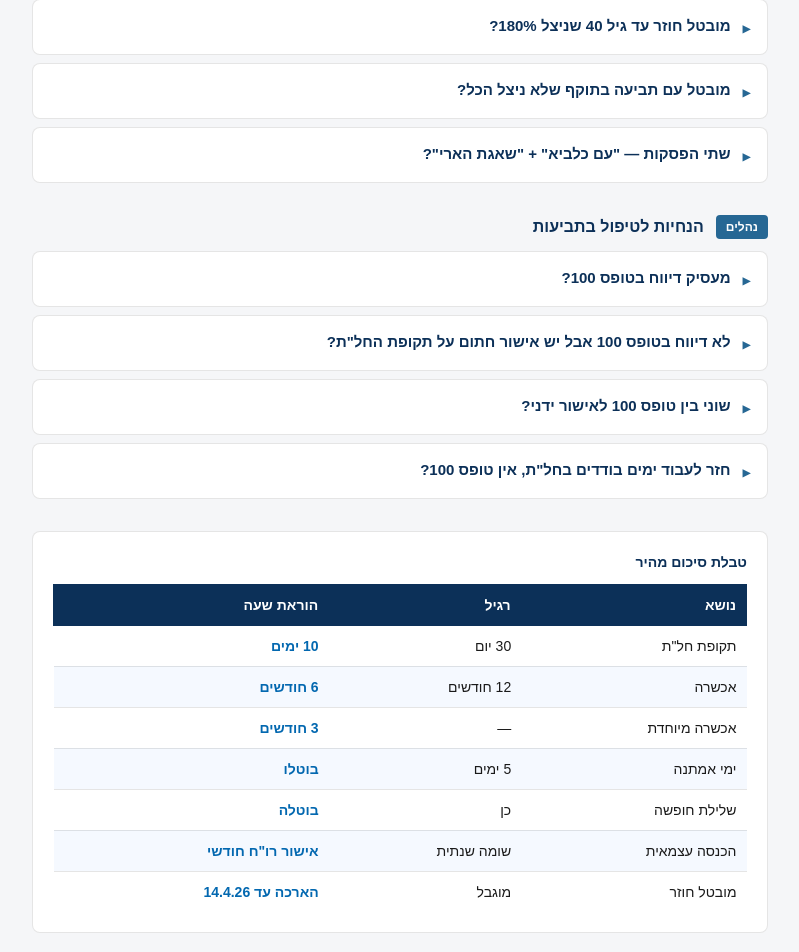
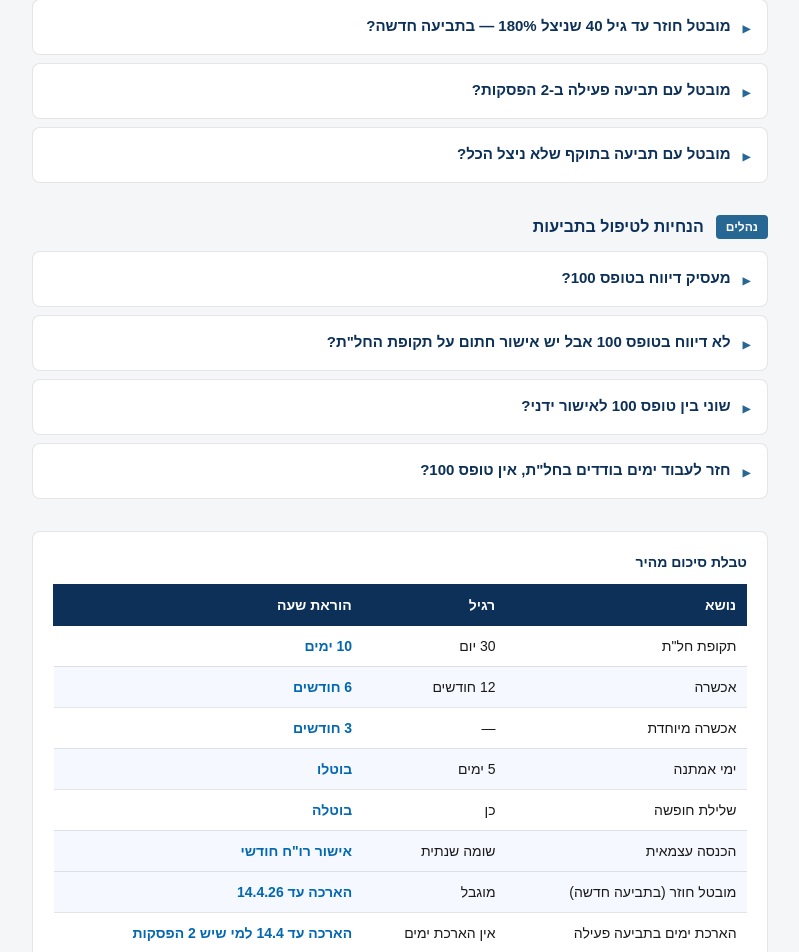
Before and after one commit to AVI1840/shaagat-haari-app, a Next.js app: page /chalat/clerk in a window 1280 px wide. Shown: the part 1531-2483 px from the top of the page, without its empty margins (240-1039 px from the left). Built offline with nearby package versions, Linux system fonts and the light colour scheme.

Commit message:
fix: clerk - section 3 add wounded, section 7 new claim/active split, table add new rows

```diff
--- a/src/components/chalat/ClerkGuide.tsx
+++ b/src/components/chalat/ClerkGuide.tsx
@@ -15,9 +15,9 @@ const S: Sec[] = [
     { q: "החודש השישי חלקי — מה עושים?", a: 'אם זה לא החודש הקובע, יש להזין למערכת "כב" (כן לבסיס). אחרת השכר של 5 החודשים יחולק ב-150.', system_note: 'במסך חישוב שכר — סמן "כב" עבור חודש חלקי.', example: "מבוטח עבד 5 חודשים מלאים + 15 ימים. יש לסמן כב." },
   ]},
   { title: "אכשרה 3 חודשים — אוכלוסיות מיוחדות", ref: "3", items: [
-    { q: "מי זכאי ל-3 חודשים?", a: "אנשים עם מוגבלות (נכות כללית / נכות מעבודה / נכי צה\"ל / פטור ממס רפואי), מפונים, בני זוג של משרתי 90+ ימי מילואים, בני זוג של פצועים, חיילים משוחררים." },
+    { q: "מי זכאי ל-3 חודשים?", a: "אנשים עם מוגבלות (נכות כללית / נכות מעבודה / נכי צה\"ל / פטור ממס רפואי), מפונים, פצועים ובני זוגם, בני זוג של משרתי 90+ ימי מילואים, חיילים משוחררים." },
     { q: "איך מטפלים במערכת?", a: "המערכת לא ערוכה.", system_note: "להזין תקופת עבודה נוספת עד 6 חודשים במסך 162 תיק 03. להזין שכר 3 חודשים בתיק 03. התביעה תידחה ראשונית — לאשר לאחר אישורים.", example: "מפונה עם 4 חודשי אכשרה: להזין 2 חודשים נוספים במסך 162 תיק 03. לצרף אישור רשות מקומית." },
-    { q: "אילו מסמכים נדרשים?", a: "אנשים עם מוגבלות / נכי צה\"ל — נתוני ב\"ל או משהב\"ט. פטור ממס — אישור מס הכנסה. מפונים — אישור רשות מקומית. בני זוג של משרתי מילואים / בני זוג של פצועים — אישור משהב\"ט. חיילים משוחררים — נתוני ב\"ל." },
+    { q: "אילו מסמכים נדרשים?", a: "אנשים עם מוגבלות / נכי צה\"ל — נתוני ב\"ל או משהב\"ט. פטור ממס — אישור מס הכנסה. מפונים — אישור רשות מקומית. פצועים ובני זוגם / בני זוג של משרתי מילואים — אישור משהב\"ט. חיילים משוחררים — נתוני ב\"ל." },
   ]},
   { title: "ביטול ימי אמתנה", ref: "4", items: [
     { q: "מתי לא מנכים ימי אמתנה?", a: "בתביעות חדשות עם תאריך קובע 3.26 או 4.26. ינוכו רק לאחר 4 חודשי התייצבות רציפה." },
@@ -33,9 +33,9 @@ const S: Sec[] = [
     { q: "אחרי תום התקופה?", a: "לאחר 4.26 — חזרה לקיזוז לפי מקדמות/שומה סופית." },
   ]},
   { title: "הארכת תשלום", ref: "7", items: [
-    { q: "מובטל חוזר עד גיל 40 שניצל 180%?", a: 'אם ישנה הפסקת עבודה (פיטורין / הוצאה לחל"ת / יציאה לחל"ת / התפטרות מוצדקת) בין התאריכים 28.2.26 עד 14.4.26, ימשיך לקבל דמי אבטלה עד 14.4.26. אם נותרו ימי חוק עד 180% — תשלום מוגבל ב-85% מדמי אבטלה מרביים. לאחר ניצול 180% — מוגבל בדמי אבטלה מרביים.', example: 'בן 35, ניצל 180%, הוצא לחל"ת 3.3.26. תביעה חדשה — זכאי עד 14.4.26.' },
+    { q: "מובטל חוזר עד גיל 40 שניצל 180% — בתביעה חדשה?", a: 'בתביעה חדשה לתאריך קובע (מרץ 2026 — אפריל 2026): אם ישנה הפסקת עבודה (פיטורין / הוצאה לחל"ת / יציאה לחל"ת / התפטרות מוצדקת) בין התאריכים 28.2.26 עד 14.4.26, ימשיך לקבל דמי אבטלה עד 14.4.26. אם נותרו ימי חוק עד 180% — תשלום מוגבל ב-85% מדמי אבטלה מרביים. לאחר ניצול 180% — מוגבל בדמי אבטלה מרביים.', example: 'בן 35, ניצל 180%, הוצא לחל"ת 3.3.26. תביעה חדשה — זכאי עד 14.4.26.' },
+    { q: "מובטל עם תביעה פעילה ב-2 הפסקות?", a: 'מי שפוטר/הוצא לחל"ת ב-13.6.25-24.6.25 (עם כלביא), ניצל את מלוא ימי הזכאות, ופוטר/הוצא לחל"ת שוב בתקופה 28.2.26-14.4.26 — ימשיך לקבל דמי אבטלה עד תום התקופה הקובעת (14.4.26).', example: 'פוטר 15.6.25, ניצל הכל עד 1.2.26. חל"ת שוב 3.3.26 — זכאי עד 14.4.26.' },
     { q: "מובטל עם תביעה בתוקף שלא ניצל הכל?", a: "ממשיך לקבל. נדרש רישום בשירות התעסוקה + טופס 100 מהמעסיק." },
-    { q: 'שתי הפסקות — "עם כלביא" + "שאגת הארי"?', a: 'פוטר/חל"ת ב-13.6.25-24.6.25, ניצל הכל, ושוב בתקופה 28.2.26-14.4.26 — המשך תשלום עד תום התקופה.', example: 'פוטר 15.6.25, ניצל הכל עד 1.2.26. חל"ת שוב 3.3.26 — זכאי עד 14.4.26.' },
   ]},
 ];
 
@@ -131,7 +131,8 @@ export function ClerkGuide() {
             <tr className="border-b border-black/10 bg-[#f5f9ff]"><td className="p-2.5 font-medium">ימי אמתנה</td><td className="p-2.5">5 ימים</td><td className="p-2.5 font-semibold text-[#0368b0]">בוטלו</td></tr>
             <tr className="border-b border-black/10"><td className="p-2.5 font-medium">שלילת חופשה</td><td className="p-2.5">כן</td><td className="p-2.5 font-semibold text-[#0368b0]">בוטלה</td></tr>
             <tr className="border-b border-black/10 bg-[#f5f9ff]"><td className="p-2.5 font-medium">הכנסה עצמאית</td><td className="p-2.5">שומה שנתית</td><td className="p-2.5 font-semibold text-[#0368b0]">אישור רו&quot;ח חודשי</td></tr>
-            <tr><td className="p-2.5 font-medium">מובטל חוזר</td><td className="p-2.5">מוגבל</td><td className="p-2.5 font-semibold text-[#0368b0]">הארכה עד 14.4.26</td></tr>
+            <tr className="border-b border-black/10 bg-[#f5f9ff]"><td className="p-2.5 font-medium">מובטל חוזר (בתביעה חדשה)</td><td className="p-2.5">מוגבל</td><td className="p-2.5 font-semibold text-[#0368b0]">הארכה עד 14.4.26</td></tr>
+            <tr><td className="p-2.5 font-medium">הארכת ימים בתביעה פעילה</td><td className="p-2.5">אין הארכת ימים</td><td className="p-2.5 font-semibold text-[#0368b0]">הארכה עד 14.4 למי שיש 2 הפסקות</td></tr>
           </tbody></table></div>
         </div>
       </main>
```
